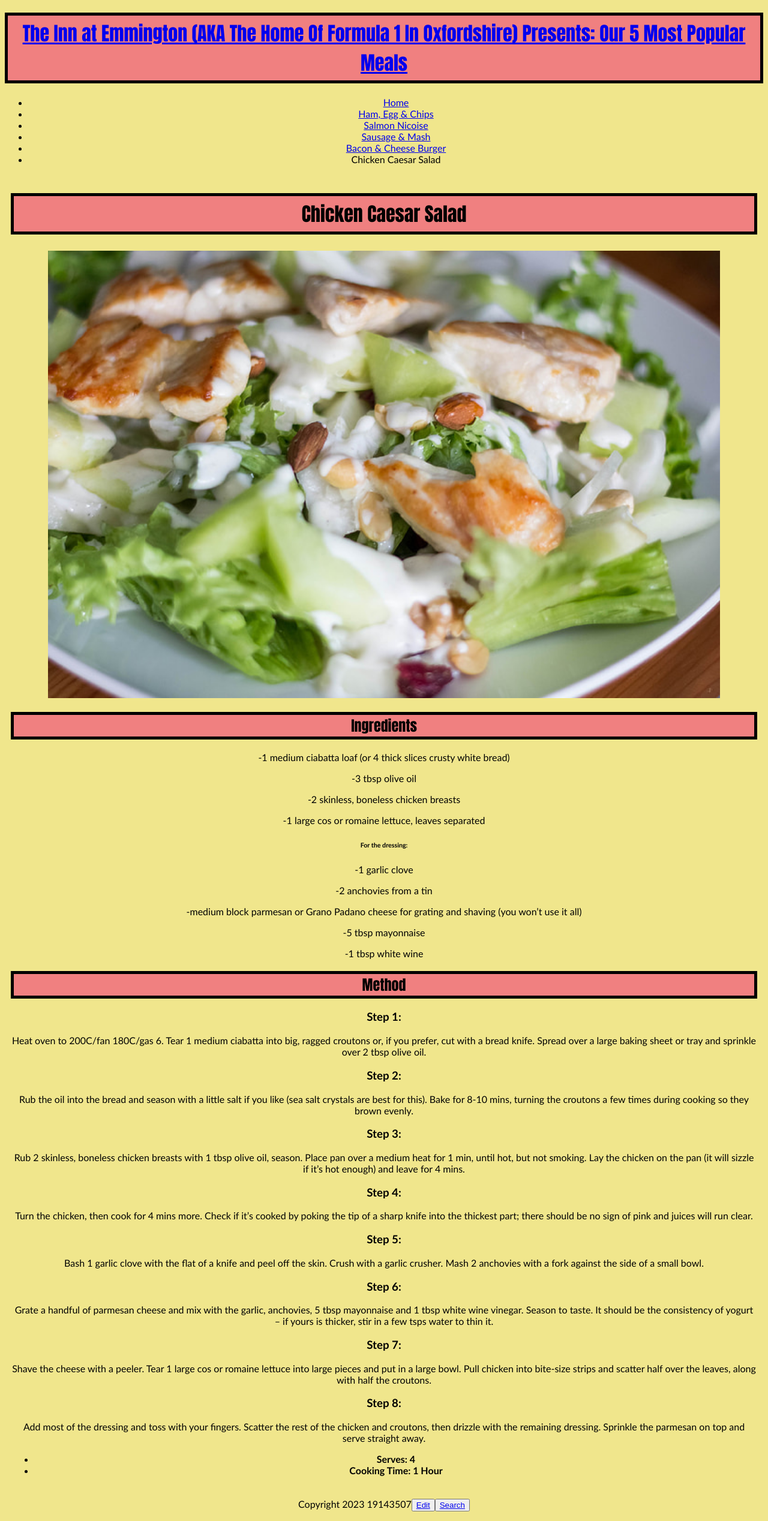
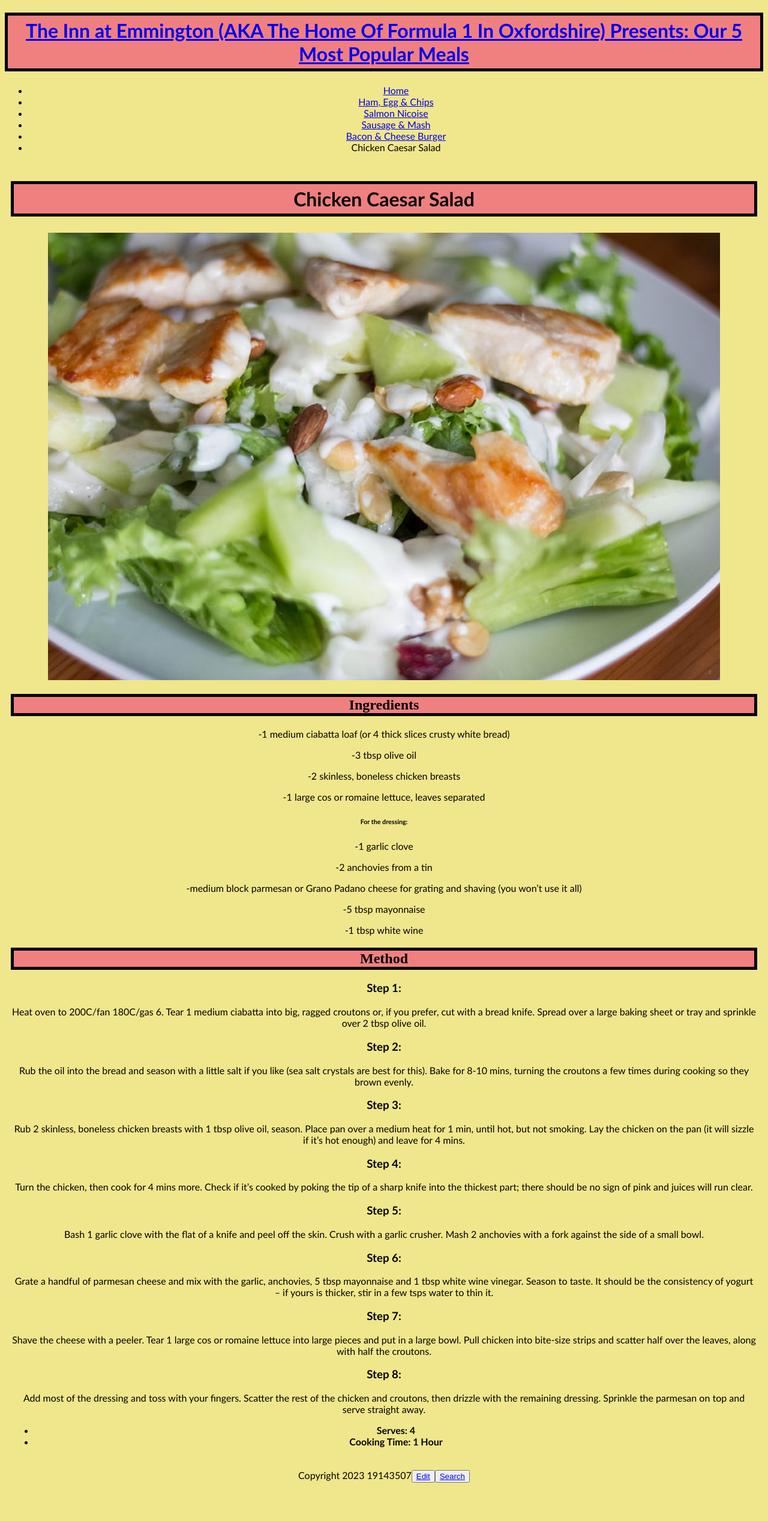
Before and after one commit to 19143507/inn-at-emmington, a Jekyll site: the page built from _recipes/chicken-caesar-salad.md, in a window 1280 px wide. Shown: the whole page at 60% size. Built offline with Jekyll 4.4.1, drawn with Linux system fonts in a browser that asks for light colours; after the commit the page ends 2488 px from its top, so only the background shows below that.

Commit message:
Update recipes.css

```diff
--- a/styles/recipes.css
+++ b/styles/recipes.css
@@ -18,7 +18,7 @@ h1 {
   padding-top: 5px;
   padding-bottom: 5px;
   font-size: xx-large;
-  font-family: Impact, Haettenschweiler, 'Arial Narrow Bold', sans-serif;
+  font-family: 'Trebuchet MS', 'Lucida Sans Unicode', 'Lucida Grande', 'Lucida Sans', Arial, sans-serif;
 }
 
 h2 {
@@ -26,7 +26,7 @@ h2 {
   background-color: lightcoral;
   border: 5px solid black;
   font-size: x-large;
-  font-family: Impact, Haettenschweiler, 'Arial Narrow Bold', sans-serif
+  font-family: hand;
 }
 
 body {
```
